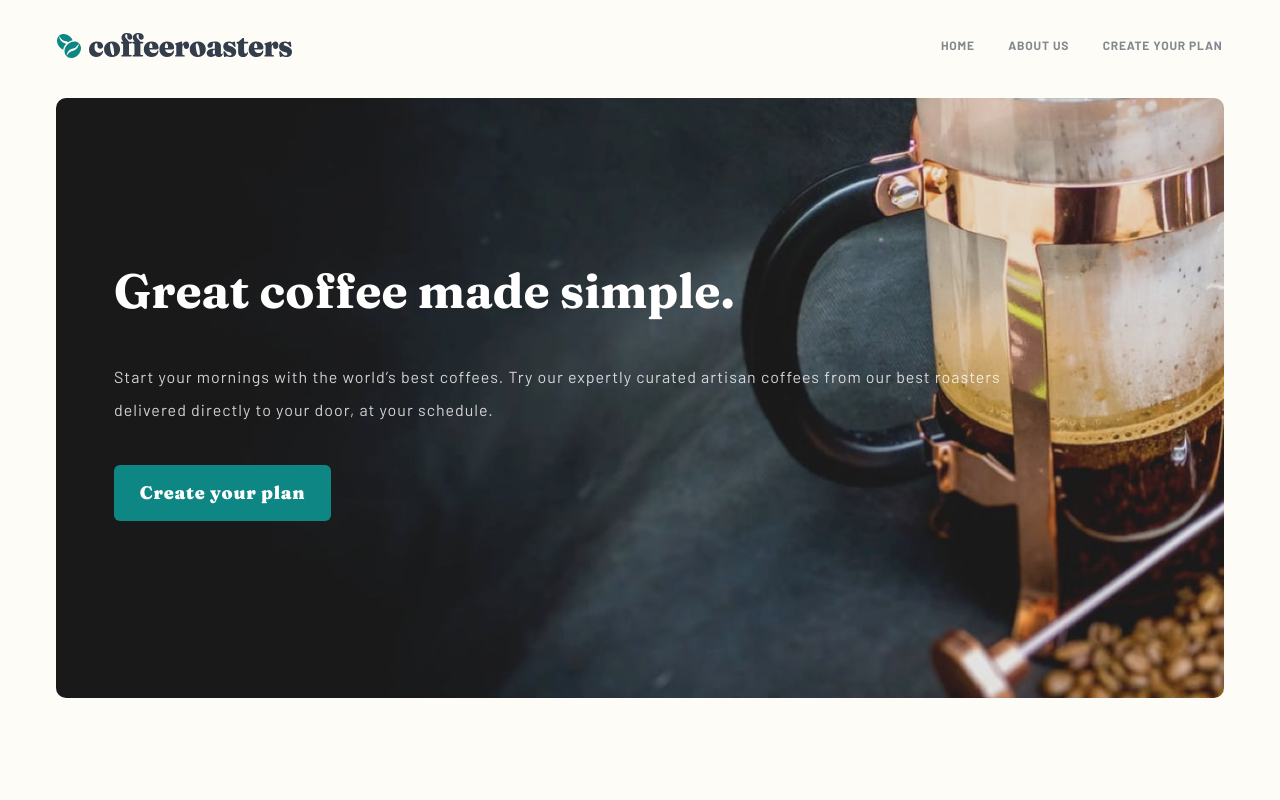
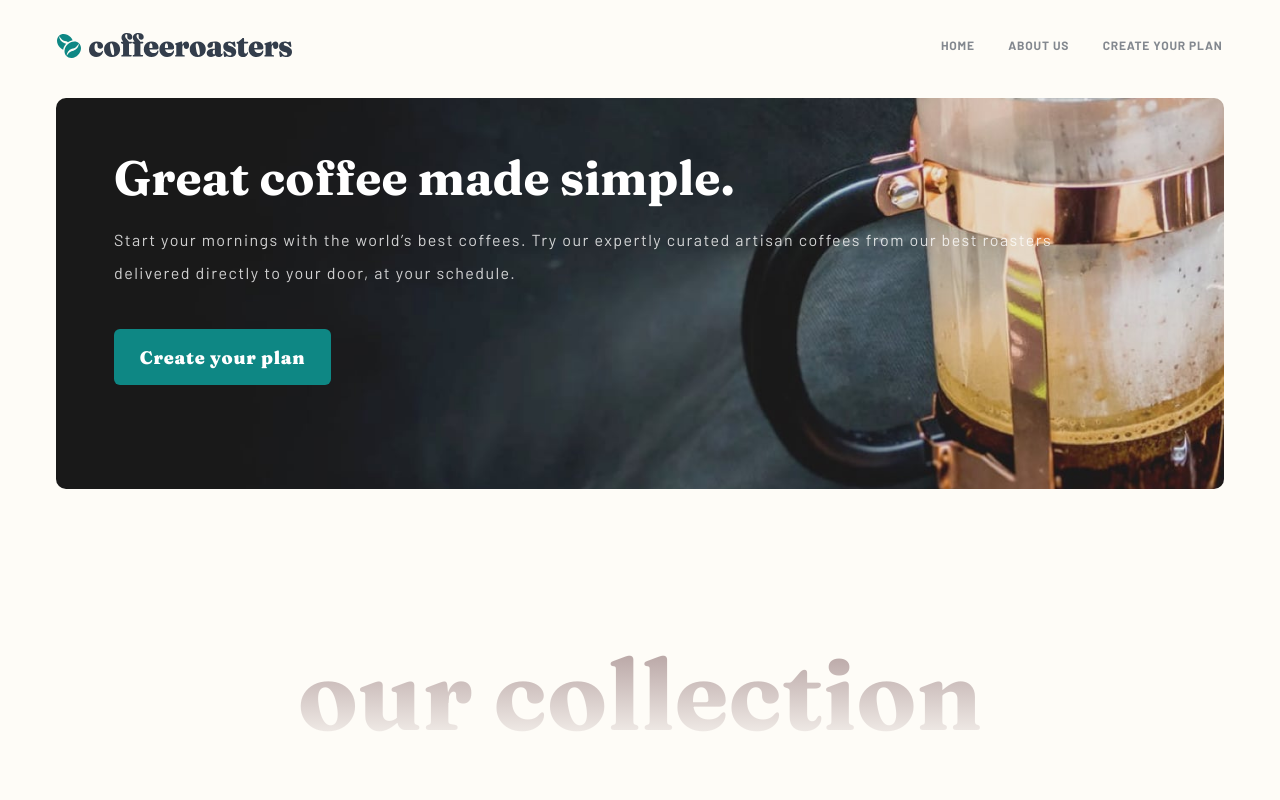
Before and after one commit to vincitaylaran/coffeeroasters-sub-site, a Next.js app: page / in a window 1280 px wide. Shown: the top 800 px of the page. Built offline with nearby package versions, Linux system fonts and the light colour scheme.

Commit message:
Update styles for <Hero />

```diff
--- a/components/Hero.tsx
+++ b/components/Hero.tsx
@@ -1,7 +1,5 @@
 import { ReactChild, ReactNode } from "react"
 import heroStyles from "../styles/Hero.module.scss"
-
-import { useState, useEffect } from "react"
 
 type Background = "coffeepress" | "blackcup" | "whitecup"
 
@@ -16,8 +14,8 @@
   return (
     <div id={heroStyles[background]} className={heroStyles.container}>
       <div className={heroStyles.content}>
-        <h2>{title}</h2>
-        <p>{content}</p>
+        <h2 className={heroStyles.title}>{title}</h2>
+        <p className={heroStyles.description}>{content}</p>
         {children}
       </div>
     </div>
--- a/styles/Hero.module.scss
+++ b/styles/Hero.module.scss
@@ -3,7 +3,6 @@
 
 .container {
   background-color: #a2a2a2;
-  height: 600px;
   display: flex;
   align-items: center;
   padding: 0 24px;
@@ -11,35 +10,56 @@
   .content {
     color: white;
     text-align: center;
-    p {
+
+    @media (min-width: breakpoint(tablet)) {
+      text-align: start;
+    }
+
+    .title {
+      margin: 0;
+      font-size: heading(h2);
+
+      @media (max-width: breakpoint(mobile-s)) {
+        font-size: heading(h3);
+      }
+
+      @media (min-width: breakpoint(tablet)) {
+        font-size: heading(h2) + 0.5rem;
+        text-align: start;
+        padding-right: 30px;
+      }
+
+      @media (min-width: breakpoint(desktop)) {
+        font-size: heading(h1);
+        width: 50%;
+      }
+    }
+
+    .description {
       opacity: 0.8;
-      margin-bottom: 39px;
       line-height: 33px;
+      margin-bottom: 40px;
+      letter-spacing: 1.45px;
+
+      @media (max-width: breakpoint(mobile-s)) {
+        margin-bottom: 10px;
+      }
+
+      @media (min-width: breakpoint(tablet)) {
+        margin-bottom: 40px;
+      }
 
       @media (min-width: breakpoint(desktop)) {
         margin-bottom: 56px;
+        width: 50%;
       }
-    }
-
-    @media (min-width: breakpoint(tablet)) {
-      h2 {
-        font-size: map-get($heading-sizes, h2) + 0.5rem;
-      }
-      text-align: start;
-      padding-right: 10px;
-    }
-
-    @media (min-width: breakpoint(desktop)) {
-      h2 {
-        font-size: map-get($heading-sizes, h1);
-        margin-bottom: 24px;
-        margin-top: 50px;
-      }
-      margin-right: 500px;
     }
   }
 }
 
+// BACKGROUNDS
+// User must pass coffeepress, blackcup, or whitecup to the background prop of the
+// Hero component.
 #coffeepress {
   @include background(
     "../public/assets/home/mobile/image-hero-coffeepress.jpg"
@@ -61,6 +81,7 @@
 
 #blackcup {
   @include background("../public/assets/plan/mobile/image-hero-blackcup.jpg");
+
   @media (min-width: breakpoint(tablet)) {
     @include background("../public/assets/plan/tablet/image-hero-blackcup.jpg");
     padding: 50px 170px 104px 58px;
@@ -75,6 +96,14 @@
 }
 
 #whitecup {
+  .title {
+    font-size: 1.75rem;
+  }
+
+  .description {
+    font-size: 0.9375rem;
+  }
+
   @include background("../public/assets/about/mobile/image-hero-whitecup.jpg");
   @media (min-width: breakpoint(tablet)) {
     @include background(
--- a/styles/_mixins.scss
+++ b/styles/_mixins.scss
@@ -20,10 +20,10 @@
 @mixin background($path) {
   background: url($path);
   background-size: cover;
-  // @media (min-width: breakpoint(tablet)) {
-  //   background-size: contain;
-  // }
   background-repeat: no-repeat;
+  @media (max-width: breakpoint(mobile)) {
+    height: 400px;
+  }
 }
 
 @mixin flex($direction: row) {
```
